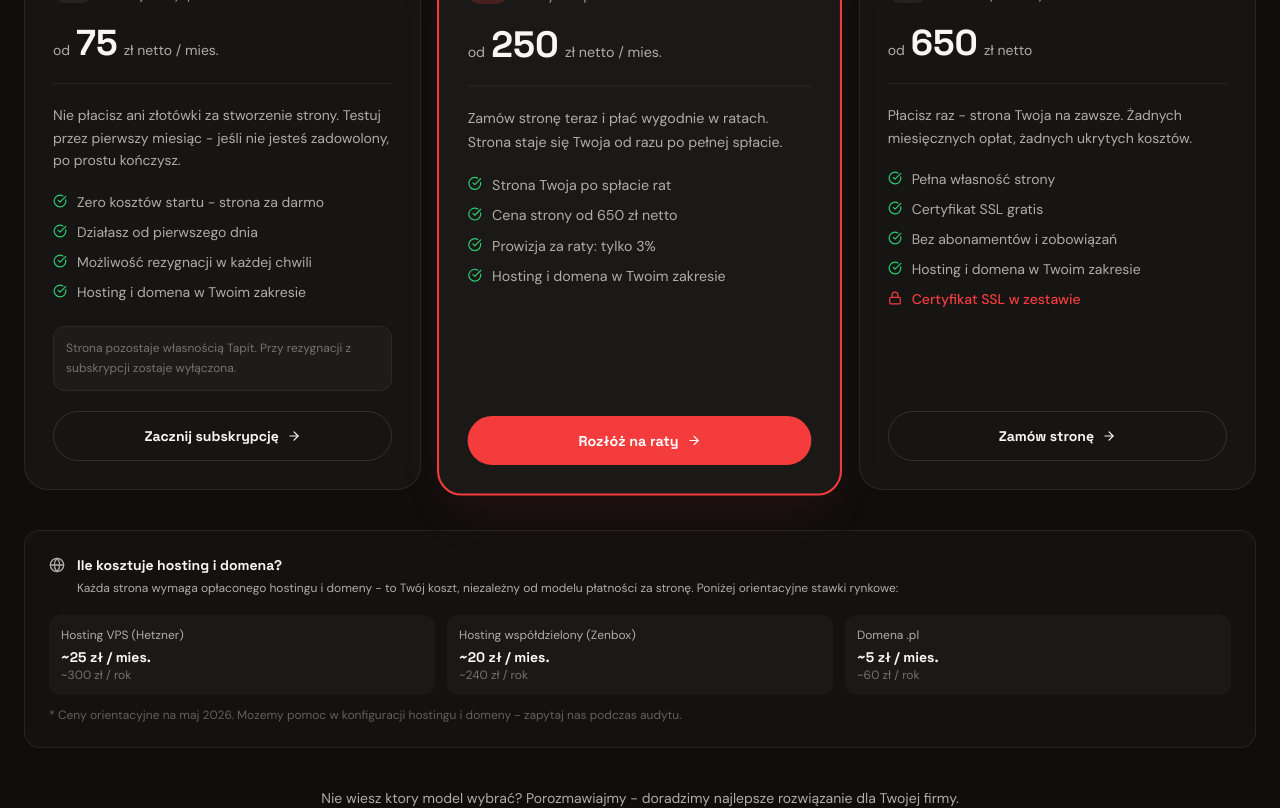
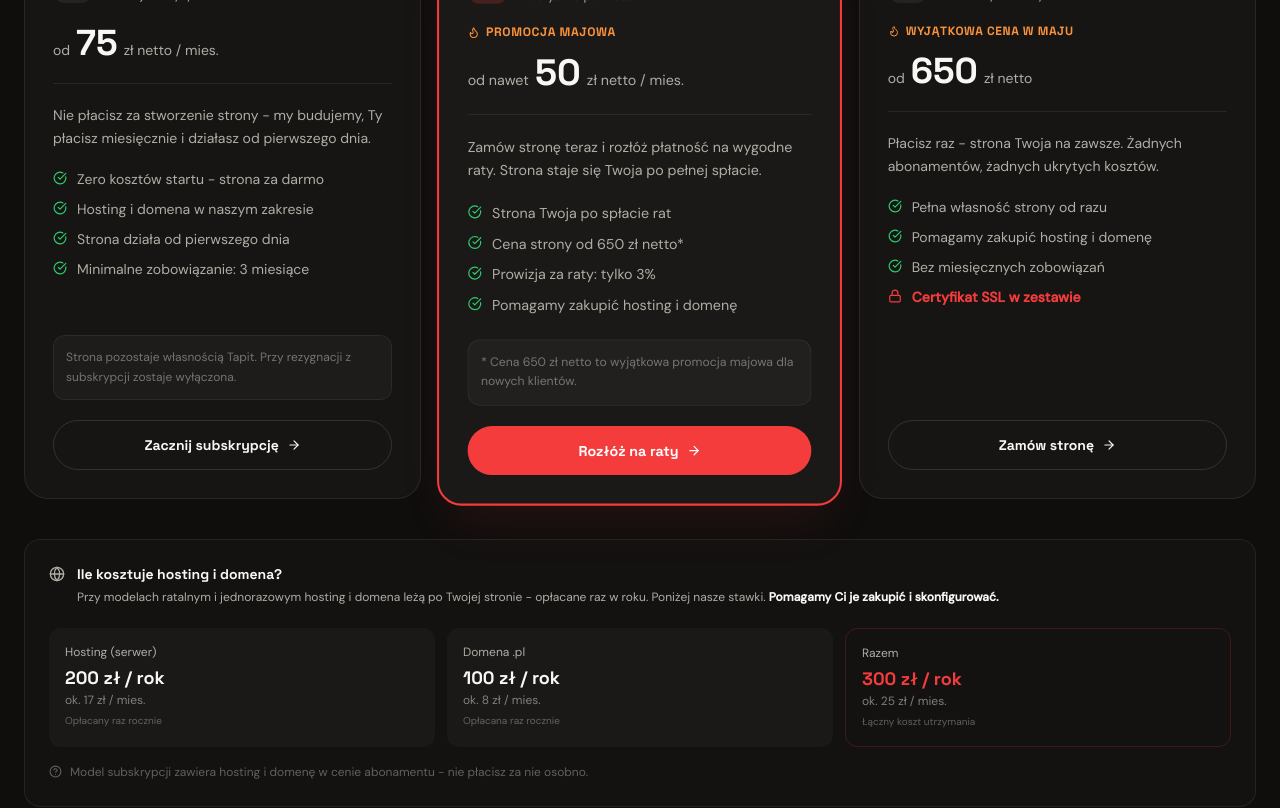
Before and after one commit to tapit-pl/tapit-website, a Next.js app: page /uslugi/strony-internetowe in a window 1280 px wide. Shown: the part 3220-4028 px from the top of the page. Built offline with nearby package versions, Linux system fonts and the light colour scheme.

Commit message:
Zaktualizowane karty cenowe - raty od 50 zl, promocja majowa, hosting 200+100 zl/rok

```diff
--- a/components/WebsitePricing.tsx
+++ b/components/WebsitePricing.tsx
@@ -1,5 +1,5 @@
 import Link from 'next/link'
-import { CheckCircle, ArrowRight, Repeat, CreditCard, Zap, Globe, Lock } from 'lucide-react'
+import { CheckCircle, ArrowRight, Repeat, CreditCard, Zap, Globe, Lock, Flame, HelpCircle } from 'lucide-react'
 import SectionTag from '@/components/SectionTag'
 
 const plans = [
@@ -9,15 +9,17 @@ const plans = [
     label: 'Subskrypcja',
     badge: null,
     tagline: 'Zacznij bez ryzyka',
+    pricePrefix: 'od',
     price: '75',
     unit: 'zł netto / mies.',
     highlight: false,
-    description: 'Nie płacisz ani złotówki za stworzenie strony. Testuj przez pierwszy miesiąc - jeśli nie jesteś zadowolony, po prostu kończysz.',
+    promoLabel: null,
+    description: 'Nie płacisz za stworzenie strony - my budujemy, Ty płacisz miesięcznie i działasz od pierwszego dnia.',
     features: [
       'Zero kosztów startu - strona za darmo',
-      'Działasz od pierwszego dnia',
-      'Możliwość rezygnacji w każdej chwili',
-      'Hosting i domena w Twoim zakresie',
+      'Hosting i domena w naszym zakresie',
+      'Strona działa od pierwszego dnia',
+      'Minimalne zobowiązanie: 3 miesiące',
     ],
     note: 'Strona pozostaje własnością Tapit. Przy rezygnacji z subskrypcji zostaje wyłączona.',
     cta: 'Zacznij subskrypcję',
@@ -29,18 +31,19 @@ const plans = [
     label: 'Raty',
     badge: 'Polecamy',
     tagline: 'Elastyczna płatność',
-    price: '250',
+    pricePrefix: 'od nawet',
+    price: '50',
     unit: 'zł netto / mies.',
     highlight: true,
-    description: 'Zamów stronę teraz i płać wygodnie w ratach. Strona staje się Twoja od razu po pełnej spłacie.',
+    promoLabel: 'Promocja majowa',
+    description: 'Zamów stronę teraz i rozłóż płatność na wygodne raty. Strona staje się Twoja po pełnej spłacie.',
     features: [
       'Strona Twoja po spłacie rat',
-      'Cena strony od 650 zł netto',
+      'Cena strony od 650 zł netto*',
       'Prowizja za raty: tylko 3%',
-      'Hosting i domena w Twoim zakresie',
+      'Pomagamy zakupić hosting i domenę',
     ],
-    note: null,
-    noteHosting: true,
+    note: '* Cena 650 zł netto to wyjątkowa promocja majowa dla nowych klientów.',
     cta: 'Rozłóż na raty',
     ctaHref: '/kontakt',
   },
@@ -50,26 +53,21 @@ const plans = [
     label: 'Jednorazowa',
     badge: null,
     tagline: 'Bez żadnych haczyków',
+    pricePrefix: 'od',
     price: '650',
     unit: 'zł netto',
     highlight: false,
-    description: 'Płacisz raz - strona Twoja na zawsze. Żadnych miesięcznych opłat, żadnych ukrytych kosztów.',
+    promoLabel: 'Wyjątkowa cena w maju',
+    description: 'Płacisz raz - strona Twoja na zawsze. Żadnych abonamentów, żadnych ukrytych kosztów.',
     features: [
-      'Pełna własność strony',
-      'Certyfikat SSL gratis',
-      'Bez abonamentów i zobowiązań',
-      'Hosting i domena w Twoim zakresie',
+      'Pełna własność strony od razu',
+      'Pomagamy zakupić hosting i domenę',
+      'Bez miesięcznych zobowiązań',
     ],
     note: null,
     cta: 'Zamów stronę',
     ctaHref: '/kontakt',
   },
-]
-
-const hostingExamples = [
-  { name: 'Hosting VPS (Hetzner)', cost: '~25 zł / mies.', year: '~300 zł / rok' },
-  { name: 'Hosting współdzielony (Zenbox)', cost: '~20 zł / mies.', year: '~240 zł / rok' },
-  { name: 'Domena .pl', cost: '~5 zł / mies.', year: '~60 zł / rok' },
 ]
 
 export default function WebsitePricing() {
@@ -96,7 +94,6 @@ export default function WebsitePricing() {
                     : 'bg-[rgba(255,255,255,0.03)] border border-[rgba(255,255,255,0.08)] hover:border-accent/30 hover:-translate-y-1'
                 }`}
               >
-                {/* Top gradient bar */}
                 {plan.highlight && (
                   <div className="h-1 bg-gradient-to-r from-accent via-orange-400 to-accent" />
                 )}
@@ -121,10 +118,20 @@ export default function WebsitePricing() {
                     </div>
                   </div>
 
+                  {/* Promo label */}
+                  {plan.promoLabel && (
+                    <div className="flex items-center gap-1.5 mb-3">
+                      <Flame size={12} className="text-orange-400" />
+                      <span className="text-xs font-heading font-bold text-orange-400 uppercase tracking-wider">
+                        {plan.promoLabel}
+                      </span>
+                    </div>
+                  )}
+
                   {/* Price */}
                   <div className="mb-5 pb-5 border-b border-[rgba(255,255,255,0.07)]">
-                    <div className="flex items-baseline gap-1.5">
-                      <span className="text-sm text-[#b0ada5]">od</span>
+                    <div className="flex items-baseline gap-1.5 flex-wrap">
+                      <span className="text-sm text-[#b0ada5]">{plan.pricePrefix}</span>
                       <span className="font-heading font-extrabold text-4xl text-[#f8f7f4]">{plan.price}</span>
                       <span className="text-sm text-[#b0ada5]">{plan.unit}</span>
                     </div>
@@ -144,7 +151,7 @@ export default function WebsitePricing() {
                     {plan.id === 'jednorazowa' && (
                       <li className="flex items-start gap-2.5">
                         <Lock size={14} className="text-accent shrink-0 mt-0.5" />
-                        <span className="text-sm text-accent font-medium">Certyfikat SSL w zestawie</span>
+                        <span className="text-sm text-accent font-semibold">Certyfikat SSL w zestawie</span>
                       </li>
                     )}
                   </ul>
@@ -174,43 +181,49 @@ export default function WebsitePricing() {
           })}
         </div>
 
-        {/* Hosting costs note */}
+        {/* Hosting costs box */}
         <div className="mt-10 p-6 rounded-2xl bg-[rgba(255,255,255,0.02)] border border-[rgba(255,255,255,0.07)]">
-          <div className="flex items-start gap-3 mb-4">
+          <div className="flex items-start gap-3 mb-5">
             <Globe size={16} className="text-[#b0ada5] shrink-0 mt-0.5" />
             <div>
               <p className="text-sm font-heading font-bold text-[#f8f7f4] mb-1">Ile kosztuje hosting i domena?</p>
               <p className="text-xs text-[#b0ada5] leading-relaxed">
-                Każda strona wymaga opłaconego hostingu i domeny - to Twój koszt, niezależny od modelu płatności za stronę. Poniżej orientacyjne stawki rynkowe:
+                Przy modelach ratalnym i jednorazowym hosting i domena leżą po Twojej stronie - opłacane raz w roku. Poniżej nasze stawki. <strong className="text-[#f8f7f4]">Pomagamy Ci je zakupić i skonfigurować.</strong>
               </p>
             </div>
           </div>
           <div className="grid grid-cols-1 sm:grid-cols-3 gap-3">
-            {hostingExamples.map((h, i) => (
-              <div key={i} className="flex items-center justify-between sm:flex-col sm:items-start gap-1 p-3 rounded-xl bg-[rgba(255,255,255,0.03)]">
-                <p className="text-xs text-[#b0ada5]">{h.name}</p>
-                <div className="text-right sm:text-left">
-                  <p className="text-sm font-heading font-bold text-[#f8f7f4]">{h.cost}</p>
-                  <p className="text-xs text-[#b0ada5]/60">{h.year}</p>
-                </div>
+            {[
+              { name: 'Hosting (serwer)', cost: '200 zł / rok', month: 'ok. 17 zł / mies.', detail: 'Opłacany raz rocznie' },
+              { name: 'Domena .pl', cost: '100 zł / rok', month: 'ok. 8 zł / mies.', detail: 'Opłacana raz rocznie' },
+              { name: 'Razem', cost: '300 zł / rok', month: 'ok. 25 zł / mies.', detail: 'Łączny koszt utrzymania', highlight: true },
+            ].map((h, i) => (
+              <div key={i} className={`p-4 rounded-xl ${(h as {highlight?: boolean}).highlight ? 'bg-accent/8 border border-accent/20' : 'bg-[rgba(255,255,255,0.03)]'}`}>
+                <p className="text-xs text-[#b0ada5] mb-1">{h.name}</p>
+                <p className={`text-lg font-heading font-bold ${(h as {highlight?: boolean}).highlight ? 'text-accent' : 'text-[#f8f7f4]'}`}>{h.cost}</p>
+                <p className="text-xs text-[#b0ada5]/70">{h.month}</p>
+                <p className="text-[10px] text-[#b0ada5]/50 mt-1">{h.detail}</p>
               </div>
             ))}
           </div>
-          <p className="text-xs text-[#b0ada5]/50 mt-3">
-            * Ceny orientacyjne na maj 2026. Mozemy pomoc w konfiguracji hostingu i domeny - zapytaj nas podczas audytu.
-          </p>
+          <div className="mt-4 flex items-start gap-2">
+            <HelpCircle size={13} className="text-[#b0ada5]/50 shrink-0 mt-0.5" />
+            <p className="text-xs text-[#b0ada5]/50 leading-relaxed">
+              Model subskrypcji zawiera hosting i domenę w cenie abonamentu - nie płacisz za nie osobno.
+            </p>
+          </div>
         </div>
 
         {/* Bottom CTA */}
         <div className="mt-10 text-center">
           <p className="text-[#b0ada5] text-sm mb-4">
-            Nie wiesz ktory model wybrać? Porozmawiajmy - doradzimy najlepsze rozwiązanie dla Twojej firmy.
+            Nie wiesz który model wybrać? Porozmawiajmy - doradzimy najlepsze rozwiązanie dla Twojej firmy.
           </p>
           <Link
             href="/audyt"
             className="inline-flex items-center gap-2 px-7 py-3.5 rounded-full bg-accent hover:bg-accent-hover text-white font-heading font-bold text-sm transition-all hover:shadow-xl hover:shadow-accent/25 hover:-translate-y-0.5"
           >
-            Zamow darmowy audyt
+            Zamów darmowy audyt
             <ArrowRight size={15} />
           </Link>
         </div>
```
